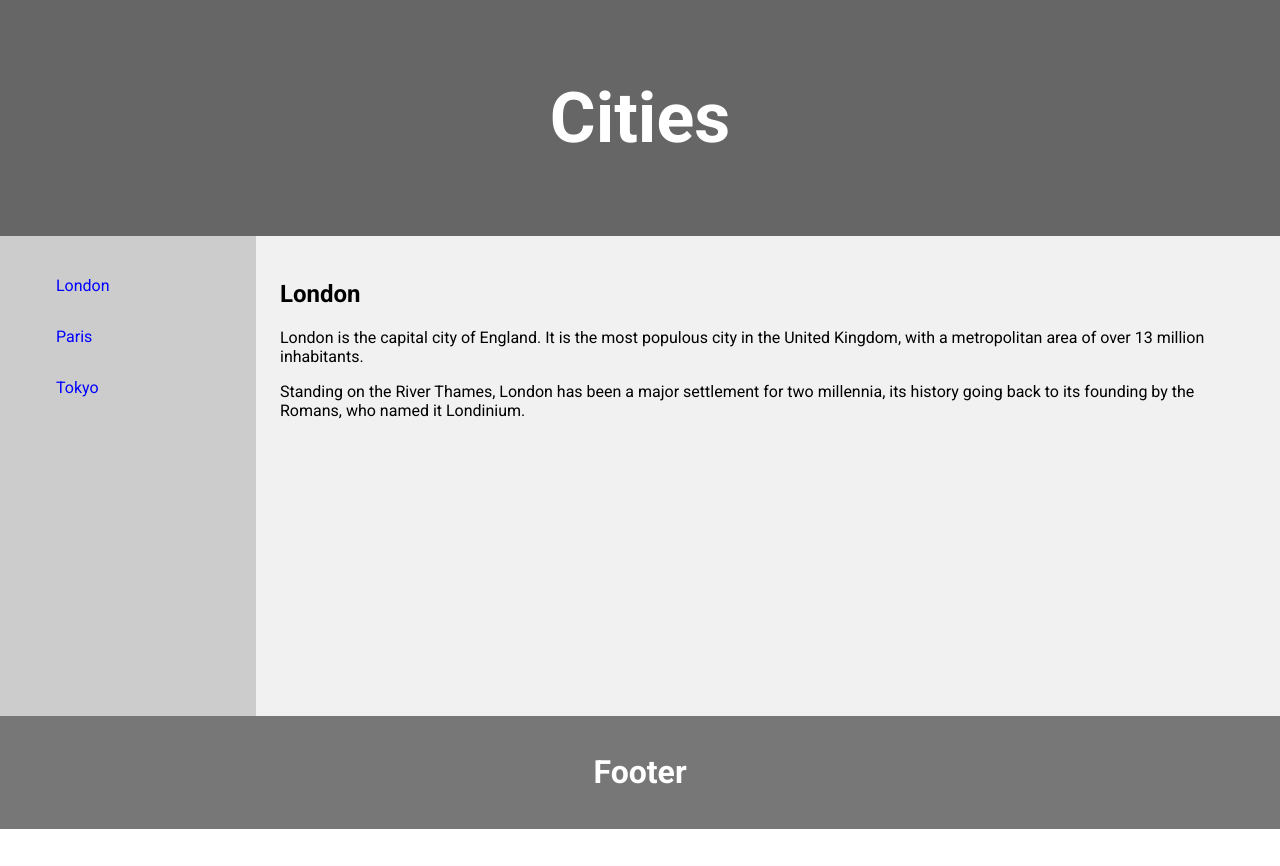
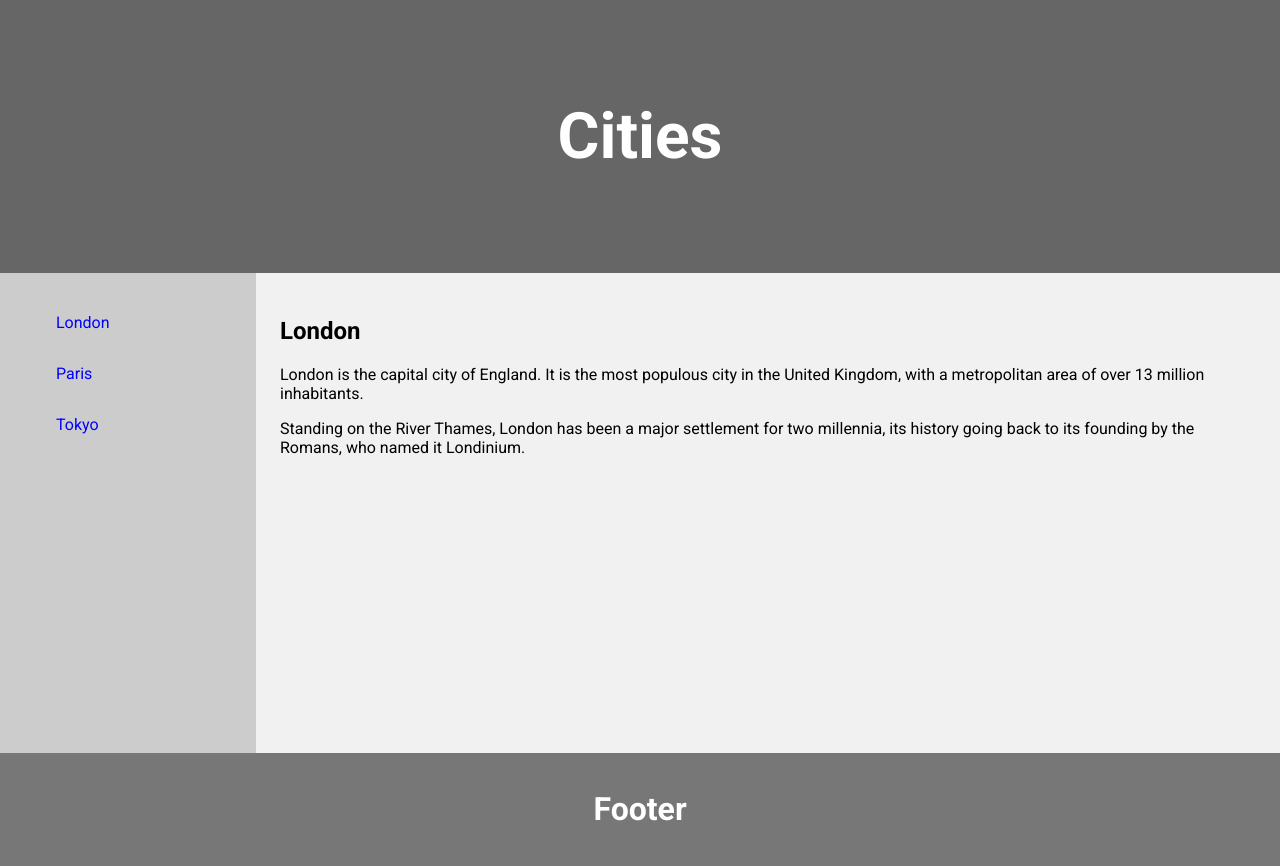
Before and after one commit to andreriedel/w3schools-layout-float, a plain HTML site: page index.html in a window 1280 px wide. Before the commit the page ends 829 px from the top, so only its background shows below. Drawn offline with Linux system fonts and the light colour scheme.

Commit message:
style(header): change header style

```diff
--- a/style.css
+++ b/style.css
@@ -12,8 +12,8 @@ body {
 /* -------------------------------------------------------------------------- */
 
 header {
-    padding: 30px;
-    font-size: 35px;
+    padding: 1.75em;
+    font-size: 2em;
     color: white;
     background-color: #666;
     text-align: center;
```
